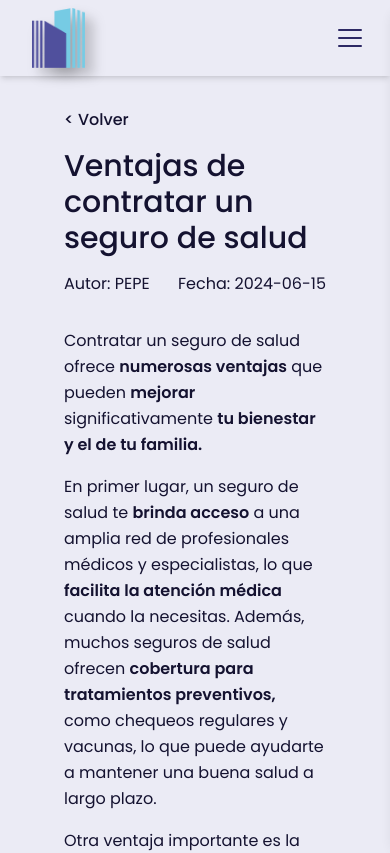
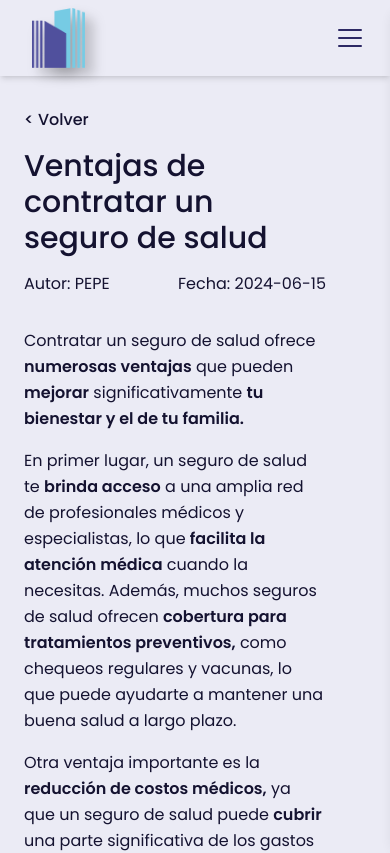
Before and after one commit to pamonge/Mondial, a React (Vite) app: page /news/1 in a window 390 px wide. Shown: the top 853 px of the page. Built offline with nearby package versions, Linux system fonts and the light colour scheme.

Commit message:
style:cambie estilos y refactor: cambie de lugar los llamados

```diff
--- a/src/components/detailpage/DetailPageComponent.jsx
+++ b/src/components/detailpage/DetailPageComponent.jsx
@@ -4,6 +4,9 @@ import { DescriptionDetailCardComponent } from './DescriptionDetailCardComponent
 import { CaracteristicsDetailCardComponent } from './CaracteristicsDetailCardComponent'
 import locationIcon from '../../assets/icons/placeMarker.png'
 import detailStyle from '../../styles/NewsStyles/DetailComponentStyle'
+import { CarouselComponent } from '../../components/carousel/CarouselComponent'
+import appStyles from '../../styles/appStyles'
+import { ListBuySellCardComponent } from '../../components/buysellservices/ListBuySellCardComponent'
 export const DetailPageComponent = () => {
     const location = useLocation()
     const info = location.state
@@ -20,9 +23,13 @@ export const DetailPageComponent = () => {
                 {/* Hay que ver el carousel */}
 
             </div>
-
+            {/* Carousel provisorio */}
+            <CarouselComponent />
             <DescriptionDetailCardComponent data={info.description} />
             <CaracteristicsDetailCardComponent data={info.caracteristics} />
+            {/* Faltan propiedades Similares */}
+            <h2 className={appStyles.mainTitle}>Propiedades Similares</h2>
+
         </div>
     )
 }
--- a/src/styles/NewsStyles/DetailComponentStyle.js
+++ b/src/styles/NewsStyles/DetailComponentStyle.js
@@ -7,7 +7,7 @@ const detailStyle = {
     imagelg: "hidden lg:block float-right ml-32 mb-4 w-[600px] h-auto max-h-[600px] object-cover rounded-2xl shadow-md",
     imageMovile:"block lg:hidden w-full mt-6 rounded-2xl shadow-md object-cover",
     backLink: 'text-base font-medium font-poppins text-[#141230] mb-4 inline-block hover:underline',
-    container: 'w-full mx-auto py-8 px-16 pr-16',
+    container: 'w-full mx-auto py-8  lg:px-16 px-6 pr-16',
     containerCreatorNews: 'flex justify-between items-center mb-8',
     title: 'font-poppins text-3xl sm:text-4xl font-medium text-[#141230] mb-4 text-start',
     meta: 'text-base font-normal text-[#141230] text-start',
@@ -20,7 +20,7 @@ const detailStyle = {
     text: 'font-poppins font-normal text-base leading-relaxed',
     subTitle2: "font-poppins font-semibold text-base mb-2 mt-4 !text-[#50509D]",
     bold: 'font-poppins font-semibold text-base text-[#141230] leading-relaxed',
-    price: 'font-poppins text-3xl font-medium text-[#141230]  ',
+    price: 'font-poppins text-3xl font-medium text-[#141230]  '
 };
 
 export default detailStyle;
```
